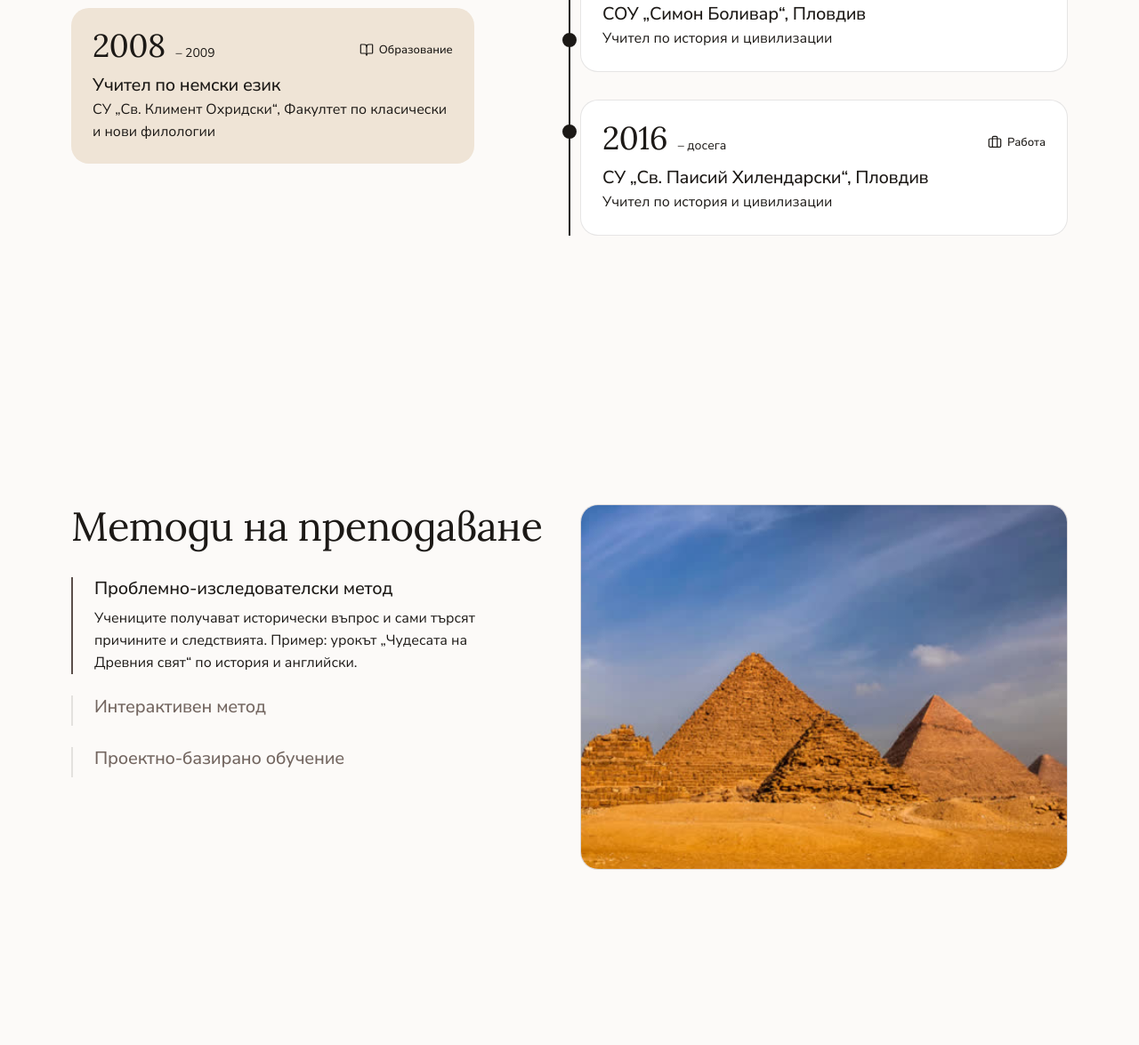
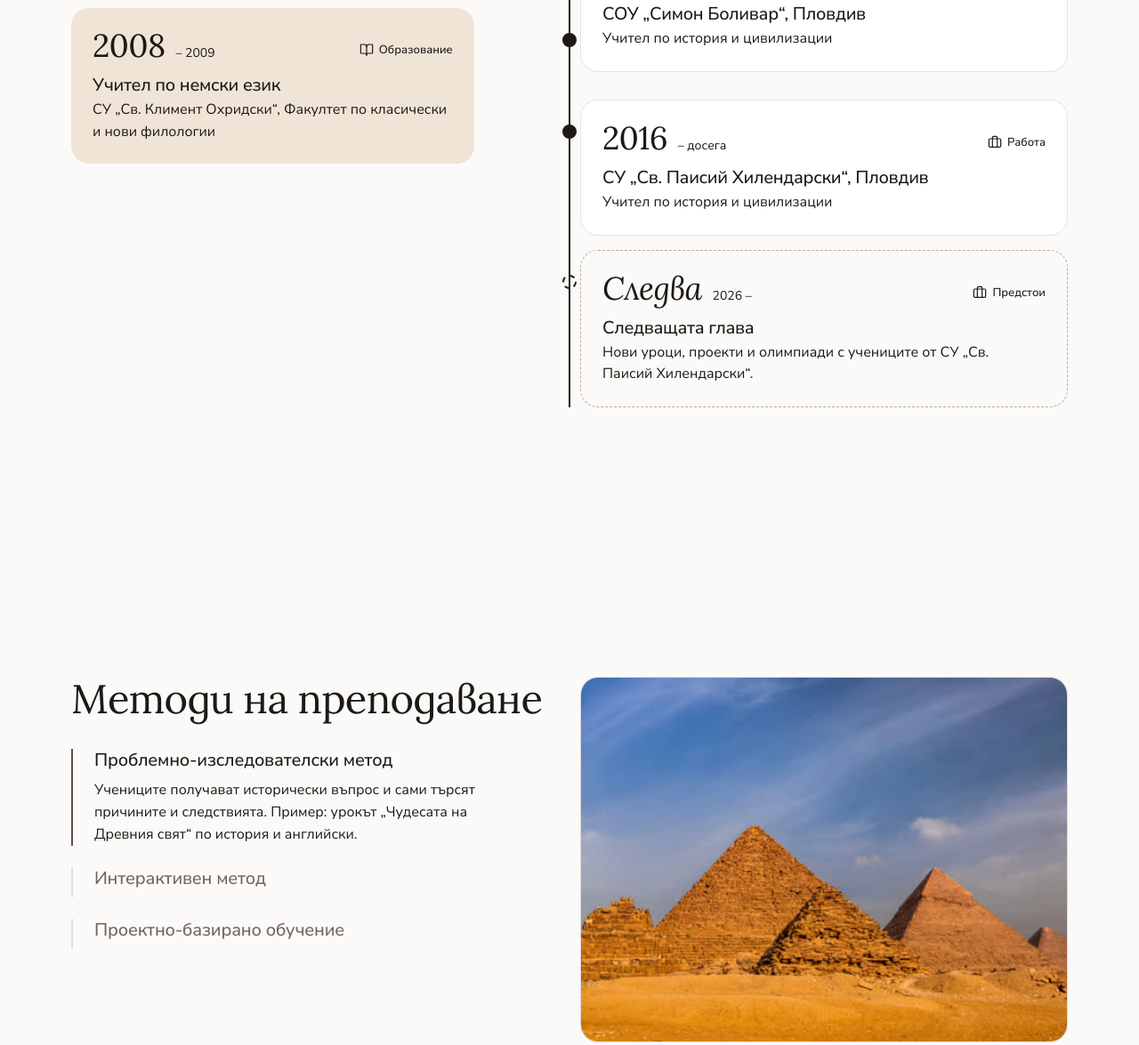
Before and after one commit to AntonioBurgov/elena-portfolio, a plain HTML site: page index.html in a window 1280 px wide. Shown: the part 2614-3789 px from the top of the page at 89% size. Drawn offline with Linux system fonts and the light colour scheme.

Commit message:
Timeline: cards fade up as the line reaches them; editable next-chapter card
Co-Authored-By: Claude Opus 5.5 <noreply@anthropic.com>

```diff
--- a/index.html
+++ b/index.html
@@ -108,7 +108,18 @@
     .tl-year { font-size: 28px; }
     .tl-item--edu + .tl-item--work, .tl-item--work + .tl-item--edu { margin-top: var(--s-4); }
   }
-  @media (prefers-reduced-motion: reduce) { .js-tl .tl-item .tl-year { color: var(--ink); } .js-tl .tl-item .tl-dot { background: var(--ink); } }
+  @media (prefers-reduced-motion: reduce) { .js-tl .tl-card { opacity: 1 !important; transform: none !important; transition: none; } .js-tl .tl-item .tl-year { color: var(--ink); } .js-tl .tl-item .tl-dot { background: var(--ink); } }
+  /* cards arrive as the line reaches them (the CV site's reveal): fade up 24px, ease-out, once */
+  .js-tl .tl-card { opacity: 0; transform: translateY(24px); transition: opacity 600ms cubic-bezier(.22,1,.36,1), transform 600ms cubic-bezier(.22,1,.36,1); }
+  .js-tl .tl-item.passed .tl-card, .js-tl .tl-item.shown .tl-card { opacity: 1; transform: none; }
+  .js-tl .tl-item--edu .tl-card { transform: translate(-24px, 12px); }
+  .js-tl .tl-item--work .tl-card { transform: translate(24px, 12px); }
+  .js-tl .tl-item.passed .tl-card, .js-tl .tl-item.shown .tl-card { transform: none; }
+  /* the next chapter, still open (the CV site's dashed "next" card); Elena fills it in at /edit */
+  .tl-item--next .tl-card { grid-column: 7 / 13; background: transparent; border: 1.5px dashed #b9aca2; }
+  .tl-item--next .tl-year { font-style: italic; }
+  .tl-item--next .tl-dot { background: transparent !important; border-style: dashed; }
+  @media (max-width: 767px) { .tl-item--next .tl-card { grid-column: 1; } }
 
   /* the statement, centred (brief) on the stone band */
   #filosofiya .wrap { text-align: center; }
@@ -277,6 +288,8 @@
             <div class="tl-card"><div class="tl-head"><span class="tl-year">2008</span><span class="tl-to">– 2009</span><span class="tl-tag"><svg viewBox="0 0 24 24" aria-hidden="true"><path d="M12 7v14"/><path d="M3 18a1 1 0 0 1-1-1V4a1 1 0 0 1 1-1h5a4 4 0 0 1 4 4 4 4 0 0 1 4-4h5a1 1 0 0 1 1 1v13a1 1 0 0 1-1 1h-6a3 3 0 0 0-3 3 3 3 0 0 0-3-3z"/></svg>Образование</span></div><h3>Учител по немски език</h3><p>СУ „Св. Климент Охридски“, Факултет по класически и нови филологии</p></div></article>
           <article class="tl-item tl-item--work"><span class="tl-dot" aria-hidden="true"></span>
             <div class="tl-card"><div class="tl-head"><span class="tl-year">2016</span><span class="tl-to">– досега</span><span class="tl-tag"><svg viewBox="0 0 24 24" aria-hidden="true"><path d="M16 20V4a2 2 0 0 0-2-2h-4a2 2 0 0 0-2 2v16"/><rect width="20" height="14" x="2" y="6" rx="2"/></svg>Работа</span></div><h3>СУ „Св. Паисий Хилендарски“, Пловдив</h3><p>Учител по история и цивилизации</p></div></article>
+          <article class="tl-item tl-item--next"><span class="tl-dot" aria-hidden="true"></span>
+            <div class="tl-card"><div class="tl-head"><span class="tl-year">Следва</span><span class="tl-to">2026 –</span><span class="tl-tag"><svg viewBox="0 0 24 24" aria-hidden="true"><path d="M16 20V4a2 2 0 0 0-2-2h-4a2 2 0 0 0-2 2v16"/><rect width="20" height="14" x="2" y="6" rx="2"/></svg>Предстои</span></div><h3>Следващата глава</h3><p>Нови уроци, проекти и олимпиади с учениците от СУ „Св. Паисий Хилендарски“.</p></div></article>
         </div>
       </div>
     </div>
@@ -510,6 +523,7 @@
       const p = Math.min(1, Math.max(0, (mid - r.top) / r.height));
       fill.style.transform = `scaleY(${p.toFixed(4)})`;
       items.forEach(it => it.classList.toggle('passed', it.getBoundingClientRect().top + 20 < mid));
+      items.forEach(it => { if (it.getBoundingClientRect().top < innerHeight * 0.85) it.classList.add('shown'); });
     };
     addEventListener('scroll', () => { if (!ticking) { ticking = true; requestAnimationFrame(run); } }, { passive: true });
     addEventListener('resize', run); run();
```
